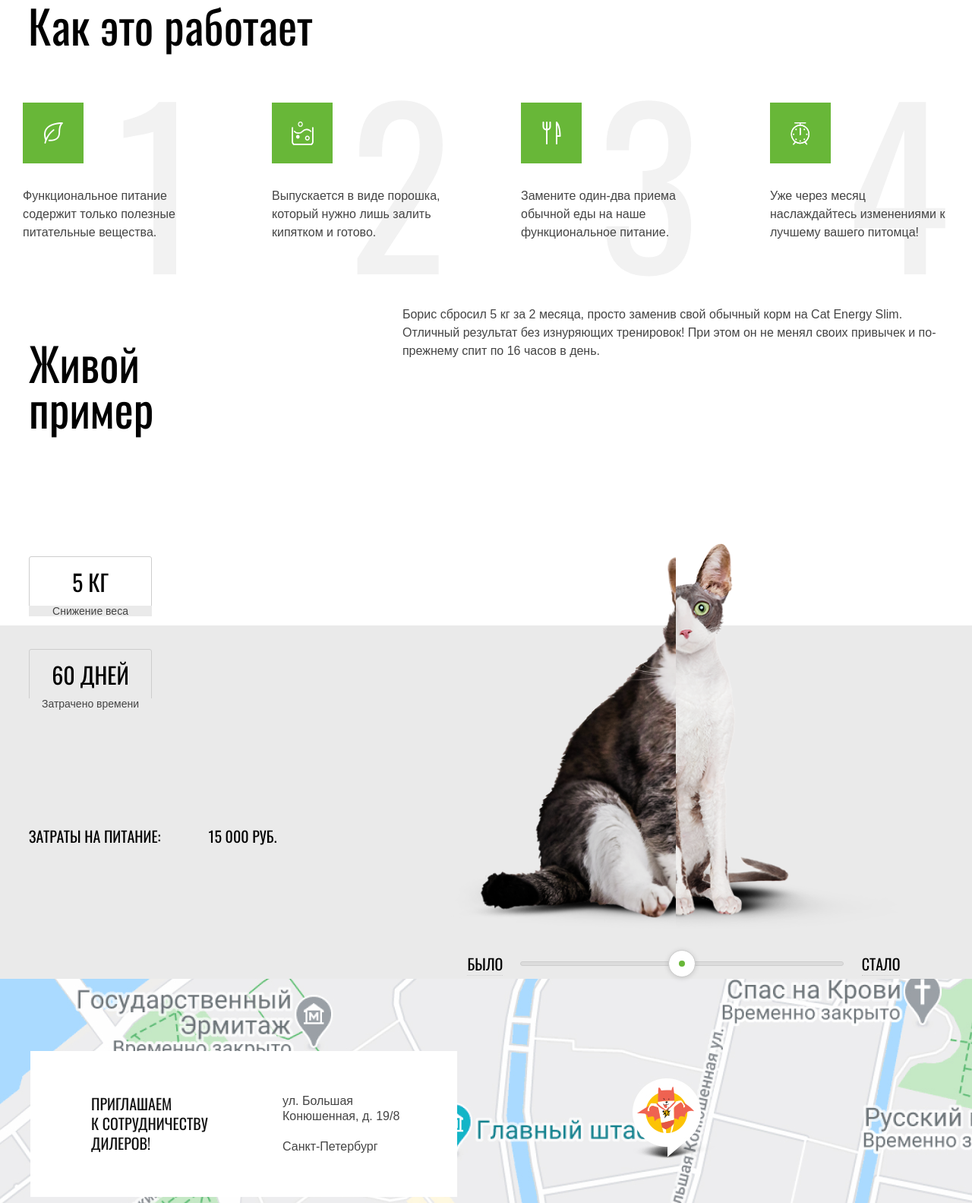
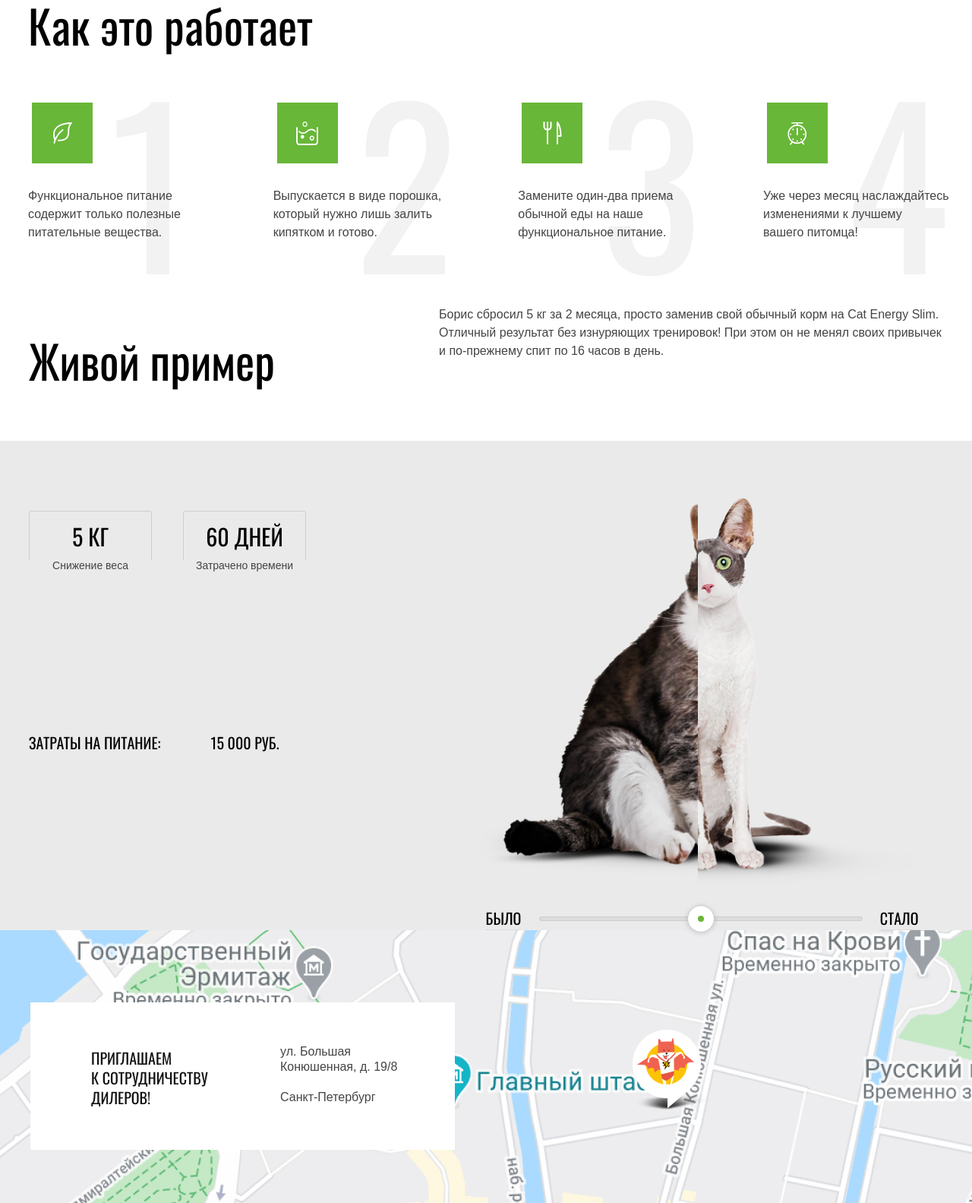
Before and after one commit to 13epanda/184629-cat-energy-24, a website: page source/index.html in a window 1280 px wide. Shown: the part 1217-2800 px from the top of the page at 76% size. Drawn offline with nearby package versions, Linux system fonts and the light colour scheme; files that its build step writes are made by us from their sources.

Commit message:
Б11. index

```diff
--- a/source/index.html
+++ b/source/index.html
@@ -114,7 +114,7 @@
           </li>
           <li class="usage__item usage__item--working">
             <h3 class="usage__subtitle visually-hidden">Действенно</h3>
-            <p class="usage__description">Уже через месяц наслаждайтесь изменениями к лучшему вашего питомца!</p>
+            <p class="usage__description">Уже&#160;через месяц&#160;наслаждайтесь изменениями к лучшему вашего&#160;питомца!</p>
           </li>
         </ul>
       </section>
@@ -126,7 +126,6 @@
             Отличный результат без изнуряющих тренировок! При этом он не менял своих привычек и по-прежнему спит по 16 часов в день.
           </p>
           <dl class="example__list">
-            <div class="example__consequence">
             <div class="example__item">
               <dt class="example__term">5 кг</dt>
               <dd class="example__desc">Снижение веса</dd>
@@ -134,7 +133,6 @@
             <div class="example__item">
               <dt class="example__term">60 дней</dt>
               <dd class="example__desc">Затрачено времени</dd>
-              </div>
             </div>
             <div class="example__item-important">
               <dt class="example__term-important">Затраты на питание:</dt>
--- a/source/less/components/contacts.less
+++ b/source/less/components/contacts.less
@@ -7,7 +7,7 @@
   display: flex;
   justify-content: space-between;
   align-items: flex-start;
-  padding: 31px 20px 26px 20px;
+  padding: 27px 20px 26px 20px;
   background-color: @base-gray;
 }
 
@@ -98,12 +98,13 @@
     top: 95px;
     left: unset;
     margin-left: 10px;
-    padding: 56px 70px 56px 80px;
+    padding: 55px 70px 56px 80px;
     background-color: #ffffff;
   }
 
   .contacts__invitation {
-    margin-right: 82px;
+    margin-right: 79px;
+    padding-top: 5px;
   }
 
   .contacts__address {
--- a/source/less/components/example.less
+++ b/source/less/components/example.less
@@ -9,7 +9,7 @@
 .example__wrapper {
   display: grid;
   padding-top: 25px;
-  padding-bottom: 40px;
+  padding-bottom: 41px;
 }
 
 .example__title {
@@ -32,15 +32,9 @@
   justify-content: space-between;
   align-items: center;
   flex-wrap: wrap;
-  margin: 20px 0 40px 0;
-}
-
-.example__consequence {
-  display: flex;
-  justify-content: center;
-  flex-wrap: wrap;
   row-gap: 9px;
   column-gap: 10px;
+  margin: 20px 0 40px 0;
 }
 
 .example__item {
@@ -84,7 +78,7 @@
 }
 
 .example__desc-important {
-  margin-left: 0;
+  margin-left: 3px;
 }
 
 .example__term-important,
@@ -131,7 +125,7 @@
 
 .example__cat--after {
   right: 0;
-  width: 50%;
+  width: 0;
   background-image: url("../img/mobile/main/after-mobile.png");
   background-position: right;
 
@@ -142,7 +136,7 @@
 
 .example__cat--before {
   left: 0;
-  width: 50%;
+  width: 100%;
   background-image: url("../img/mobile/main/before-mobile.png");
   background-position: left;
 
@@ -163,6 +157,10 @@
   cursor: pointer;
 }
 
+.example__range {
+  margin: 5px 17px;
+}
+
 @media (min-width: @tablet-width) {
   .example {
     position: relative;
@@ -180,7 +178,7 @@
   }
 
   .example__wrapper {
-    padding-bottom: 55px;
+    padding-bottom: 58px;
   }
 
   .example__title {
@@ -190,21 +188,17 @@
   }
 
   .example__description {
-    margin-bottom: 33px;
+    margin-bottom: 35px;
+    padding-right: 10px;
     font-size: 16px;
     line-height: 24px;
   }
 
   .example__list {
     align-items: flex-start;
-    flex-wrap: nowrap;
     column-gap: 42px;
-    margin-bottom: 60px;
-  }
-
-  .example__consequence {
-    justify-content: flex-start;
-    column-gap: 42px;
+    row-gap: 42px;
+    margin-bottom: 73px;
   }
 
   .example__term {
@@ -253,10 +247,11 @@
 
   .example__cats {
     height: 511px;
-    margin-bottom: 40px;
+    margin-bottom: 30px;
   }
 
   .example__cat--after {
+    width: 50%;
     background-image: url("../img/tablet/main/cat-skinny.png");
 
     @media (min-resolution: 2dppx) {
@@ -265,6 +260,7 @@
   }
 
   .example__cat--before {
+    width: 50%;
     background-image: url("../img/tablet/main/cat-fat.png");
 
     @media (min-resolution: 2dppx) {
@@ -302,12 +298,13 @@
 @media (min-width: @desktop-width) {
   .example {
     &::before {
-      height: 465px;
+      top: 178px;
+      height: auto;
     }
   }
 
   .example__wrapper {
-    column-gap: 193px;
+    column-gap: 175px;
     padding-left: 8px;
     padding-top: 0;
     padding-bottom: 0;
@@ -315,8 +312,8 @@
   }
 
   .example__title {
-    margin-bottom: 145px;
-    padding-top: 45px;
+    margin-bottom: 148px;
+    padding-top: 42px;
   }
 
   .example__description,
@@ -326,7 +323,7 @@
   }
 
   .example__description {
-    margin-bottom: 50px;
+    margin-bottom: 48px;
   }
 
   .example__desc {
@@ -349,12 +346,9 @@
 
   .example__list {
     row-gap: 38px;
-    flex-wrap: wrap;
+    column-gap: normal;
     margin-bottom: 75px;
-  }
-
-  .example__consequence {
-    row-gap: 38px;
+    width: 365px;
   }
 
   .example__item-important {
@@ -365,7 +359,12 @@
   }
 
   .example__cats {
-    margin-bottom: 25px;
+    margin-left: 10px;
+    margin-bottom: 30px;
+  }
+
+  .example__cat--before {
+    top: -10px;
   }
 
   .example__after {
--- a/source/less/components/inputs-and-buttons.less
+++ b/source/less/components/inputs-and-buttons.less
@@ -251,7 +251,6 @@
 
 .input-range {
   position: relative;
-  margin: 17px 13px;
   width: 86px;
   height: 16px;
   border-radius: 6px;
--- a/source/less/components/page-footer.less
+++ b/source/less/components/page-footer.less
@@ -26,7 +26,7 @@
   column-gap: 34px;
   row-gap: 20px;
   width: 100%;
-  padding: 20px 0 15px;
+  padding: 20px 0 17px;
   margin-top: 27px;
   margin-bottom: 21px;
   border-bottom: 1px solid #d9d9d9;
@@ -139,7 +139,7 @@
 
 @media (min-width: @desktop-width) {
   .page-footer__wrapper {
-    padding-top: 55px;
+    padding-top: 59px;
     padding-left: 15px;
   }
 }
--- a/source/less/components/program.less
+++ b/source/less/components/program.less
@@ -72,7 +72,7 @@
 .program__link {
   position: relative;
   margin-top: 15px;
-  padding-right: 39px;
+  padding-right: 48px;
   font-family: "Oswald", "Arial", sans-serif;
   font-weight: 400;
   font-size: 16px;
@@ -89,7 +89,7 @@
   top: 50%;
   transform: translateY(-50%);
   right: 0;
-  width: 24px;
+  width: 32px;
   height: 12px;
   background-repeat: no-repeat;
   background-size: contain;
@@ -107,15 +107,11 @@
 }
 
 @media (min-width: @tablet-width) {
-  .program {
-    margin-bottom: 50px;
-  }
-
   .program__item {
     padding-left: 51px;
     padding-right: 316px;
     padding-top: 77px;
-    padding-bottom: 53px;
+    padding-bottom: 57px;
   }
 
   .program__title {
@@ -126,7 +122,7 @@
   }
 
   .program__list {
-    row-gap: 35px;
+    row-gap: 32px;
     margin-bottom: 0;
   }
 
@@ -156,7 +152,7 @@
   .program__link {
     font-size: 20px;
     line-height: 30px;
-    padding-right: 50px;
+    padding-right: 58px;
   }
 }
 
@@ -168,7 +164,7 @@
 
   .program__item {
     width: 570px;
-    padding: 77px 61px 55px 60px;
+    padding: 77px 40px 55px 60px;
   }
 
   .program__title {
--- a/source/less/components/promo.less
+++ b/source/less/components/promo.less
@@ -19,7 +19,7 @@
   background-size: cover;
 
   @media (min-resolution: 2dppx) {
-    background-image: url("../img/mobile/main/index-background-mobile@2.jpg");
+    background-image: url("../img/mobile/main/index-background-mobile@2x.jpg");
   }
 }
 
@@ -154,13 +154,13 @@
     position: absolute;
     top: 0;
     right: 0;
-    left: 50%;
-    width: 50%;
+    left: 51%;
+    width: 49%;
     height: 696px;
     background-image: url("../img/desktop/main/index-background-desktop.jpg");
 
     @media (min-resolution: 2dppx) {
-      background-image: url("../img/desktop/main/index-background-desktop@2.jpg");
+      background-image: url("../img/desktop/main/index-background-desktop@2x.jpg");
     }
   }
 
--- a/source/less/components/usage.less
+++ b/source/less/components/usage.less
@@ -64,7 +64,7 @@
     flex-direction: row;
     flex-wrap: wrap;
     justify-content: flex-start;
-    column-gap: 150px;
+    column-gap: 138px;
     row-gap: 90px;
   }
 
@@ -72,7 +72,7 @@
     flex-direction: column;
     align-items: flex-start;
     flex-shrink: 0;
-    width: 235px;
+    width: 245px;
     min-height: 227px;
   }
 
@@ -84,7 +84,7 @@
   .usage__item::after {
     position: absolute;
     top: -40px;
-    right: 0;
+    left: 115px;
     font-family: "Oswald", "Arial", sans-serif;
     font-style: normal;
     font-weight: 400;
@@ -124,6 +124,17 @@
   }
 
   .usage__list {
-    column-gap: 93px;
+    column-gap: normal;
+    justify-content: space-between;
+  }
+
+  .usage__item {
+    width: 245px;
+    padding-left: 7px;
+    flex-shrink: 0;
+  }
+
+  .usage__item::before {
+    margin-left: 5px;
   }
 }
--- a/source/less/pages/page-main.less
+++ b/source/less/pages/page-main.less
@@ -8,6 +8,10 @@
   .page-main {
     .page-main__promo {
       margin-top: 140px;
+    }
+
+    .page-main__program {
+      margin-bottom: 45px;
     }
 
     .page-main__usage {
```
Lines whose indentation alone changed are shown as unchanged.
